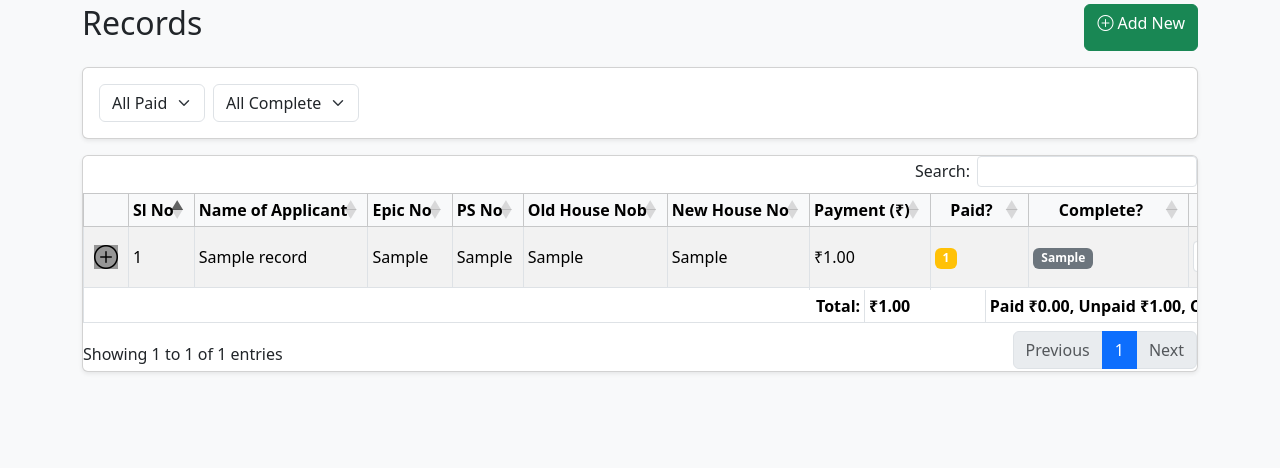
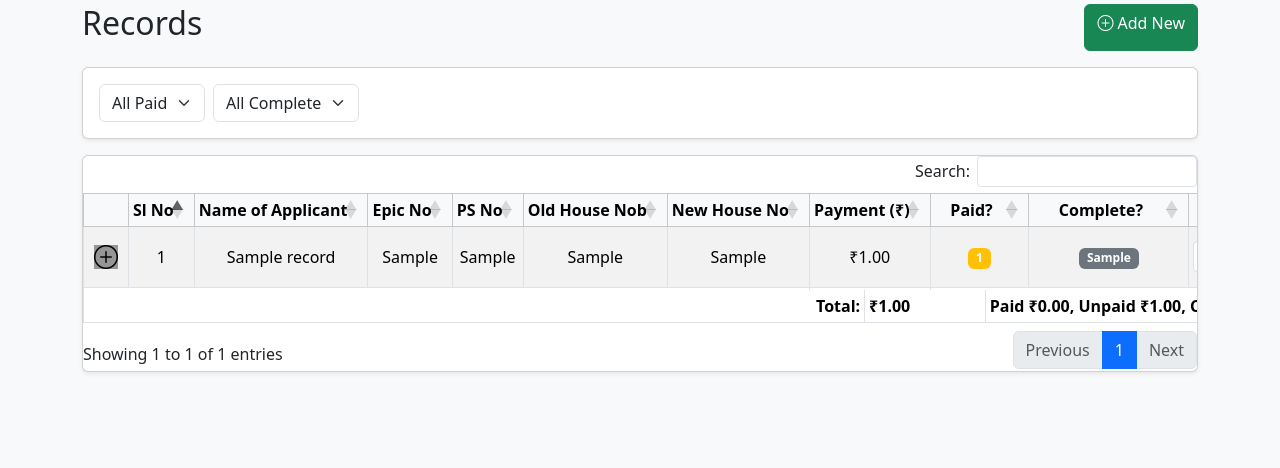
Before and after one commit to Bijush/Avoter, a Flask app: page / in a window 1280 px wide. Shown: the part 255-723 px from the top of the page. Run offline with Flask 3, Linux system fonts and the light colour scheme; tables that the repository leaves empty hold one stand-in row (values such as "Sample post"); lists and menus that the app fills with data are empty; some libraries are stand-ins or nearby versions; grey boxes are pictures that could not be loaded.

Commit message:
Update index.html

```diff
--- a/templates/index.html
+++ b/templates/index.html
@@ -24,6 +24,11 @@
     z-index: 2;
     text-align:center !important;
   }
+
+tbody td{
+      text-align:center !important;
+
+}
 
   td.details-control {
     background: url('https://www.datatables.net/examples/resources/details_open.png') no-repeat center center;
```
